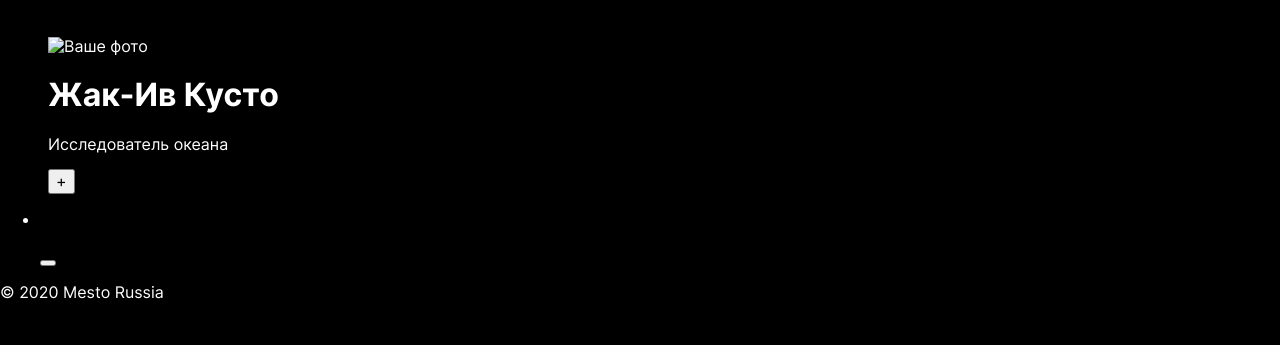
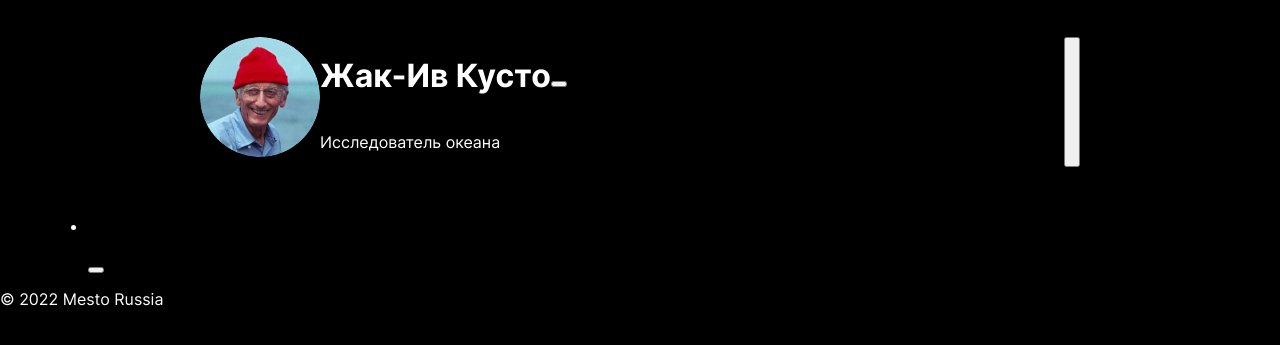
Before and after one commit to ColdPizzza/mesto, a plain HTML site: page index.html in a window 1280 px wide. Shown: the part 123-468 px from the top of the page. Drawn offline with Linux system fonts and the light colour scheme.

Commit message:
ProfileAdd

```diff
--- /dev/null
+++ b/blocks/profile/__avatar/__info/profile__info.css
@@ -0,0 +1,7 @@
+.profile__info {
+  max-width: 440px;
+  display: flex;
+  flex-direction: column;
+  justify-content: center;
+  margin-left: 30px;
+}
--- /dev/null
+++ b/blocks/profile/__avatar/profile__avatar.css
@@ -0,0 +1,6 @@
+.profile__avatar {
+  width: 120px;
+  height: 120px;
+  object-fit: cover;
+  border-radius: 50%;
+}
--- /dev/null
+++ b/blocks/profile/__column/profile__column.css
@@ -0,0 +1,4 @@
+.profile__column {
+  display: flex;
+  align-items: baseline;
+}
--- /dev/null
+++ b/blocks/profile/__content/profile__content.css
@@ -0,0 +1,5 @@
+.profile__content {
+  display: flex;
+  justify-content: center;
+  margin-right: 20px;
+}
--- /dev/null
+++ b/blocks/profile/profile.css
@@ -0,0 +1,6 @@
+.profile {
+  display: flex;
+  justify-content: space-between;
+  width: 880px;
+  margin: 40px auto 50px;
+}
--- a/index.html
+++ b/index.html
@@ -13,14 +13,21 @@
     </header>
     <main class="content">
       <section class="profile page__center">
-        <img class="avatar" src="" alt="Ваше фото" />
-        <div class="profile-info">
-          <h1 class="profile-info__firstname">Жак-Ив Кусто</h1>
-          <p class="profile-info__bio">Исследователь океана</p>
+        <div class="profile__content">
+          <div class="profile__img">
+            <img class="profile__avatar" src="./Avatar.png" alt="Ваше фото" />
+          </div>
+          <div class="profile__info">
+            <div class="profile__column">
+              <h1 class="profile-info__firstname">Жак-Ив Кусто</h1>
+              <button class="profile__edit-btn" type="button"></button>
+            </div>
+            <p class="profile-info__bio">Исследователь океана</p>
+          </div>
         </div>
-        <button class="button">+</button>
+        <button class="profile__add-btn" type="button"></button>
       </section>
-      <section class="elements">
+      <section class="elements page__center">
         <ul class="">
           <li class="">
             <img class="" src="" alt="" />
@@ -34,6 +41,6 @@
         </ul>
       </section>
     </main>
-    <footer class="footer">© 2020 Mesto Russia</footer>
+    <footer class="footer">© 2022 Mesto Russia</footer>
   </body>
 </html>
--- a/pages/index.css
+++ b/pages/index.css
@@ -7,3 +7,8 @@
 
 @import url(../blocks/header/header.css);
 @import url(../blocks/logo/logo.css);
+
+@import url(../blocks/profile/profile.css);
+@import url(../blocks/profile/__content/profile__content.css);
+@import url(../blocks/profile/__avatar/profile__avatar.css);
+@import url(../blocks/profile/__column/profile__column.css);
```
Also changed, not shown: Add Button.svg (added), Avatar.png (added).
